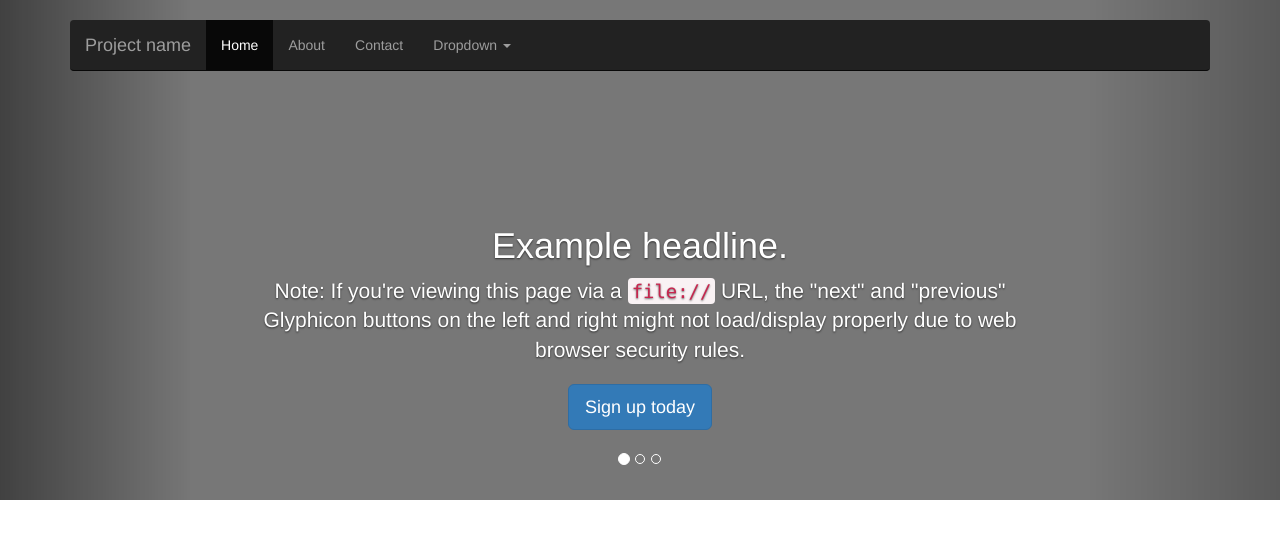
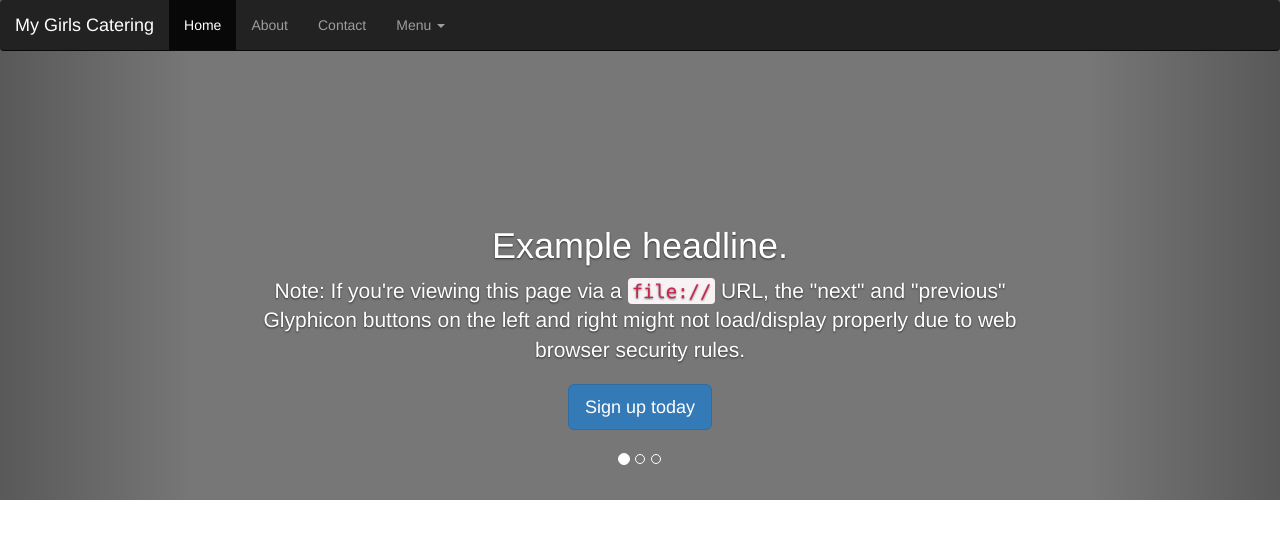
Before and after one commit to duanwalker/MyGirlsCatering, a PHP site: page /MyGirls.html in a window 1280 px wide. Shown: the top 540 px of the page. Run offline with PHP 8.4, Linux system fonts and the light colour scheme; some libraries are stand-ins or nearby versions; some web fonts are replaced.

Commit message:
fixing navbar to top and full width

```diff
--- a/MyGirls.html
+++ b/MyGirls.html
@@ -30,9 +30,9 @@
 ================================================== -->
   <body>
     <div class="navbar-wrapper">
-      <div class="container">
+      <div class="container-fullwidth">
 
-        <nav class="navbar navbar-inverse navbar-static-top">
+        <nav class="navbar navbar-inverse navbar-fixed-top">
           <div class="container">
             <div class="navbar-header">
               <button type="button" class="navbar-toggle collapsed" data-toggle="collapse" data-target="#navbar" aria-expanded="false" aria-controls="navbar">
@@ -41,7 +41,7 @@
                 <span class="icon-bar"></span>
                 <span class="icon-bar"></span>
               </button>
-              <a class="navbar-brand" href="#">Project name</a>
+              <a class="navbar-brand" href="#">My Girls Catering</a>
             </div>
             <div id="navbar" class="navbar-collapse collapse">
               <ul class="nav navbar-nav">
@@ -49,22 +49,22 @@
                 <li><a href="#about">About</a></li>
                 <li><a href="#contact">Contact</a></li>
                 <li class="dropdown">
-                  <a href="#" class="dropdown-toggle" data-toggle="dropdown" role="button" aria-haspopup="true" aria-expanded="false">Dropdown <span class="caret"></span></a>
+                  <a href="#" class="dropdown-toggle" data-toggle="dropdown" role="button" aria-haspopup="true" aria-expanded="false">Menu <span class="caret"></span></a>
                   <ul class="dropdown-menu">
-                    <li><a href="#">Action</a></li>
-                    <li><a href="#">Another action</a></li>
-                    <li><a href="#">Something else here</a></li>
+                    <li><a href="#">Breakfast</a></li>
+                    <li><a href="#">Lunch</a></li>
+                    <li><a href="#">Dinner</a></li>
                     <li role="separator" class="divider"></li>
-                    <li class="dropdown-header">Nav header</li>
-                    <li><a href="#">Separated link</a></li>
-                    <li><a href="#">One more separated link</a></li>
+                    <li class="dropdown-header">My Girls</li>
+                    <li><a href="#">Event Menu</a></li>
+                    <li><a href="#">Food Truck</a></li>
                   </ul>
                 </li>
               </ul>
-            </div>
+
           </div>
         </nav>
-
+        </div>
       </div>
     </div>
 
--- a/assets/css/carousel.css
+++ b/assets/css/carousel.css
@@ -17,17 +17,18 @@ body {
   top: 0;
   right: 0;
   left: 0;
-  z-index: 20;
+  z-index: 20;/**/
+
 }
 
 /* Flip around the padding for proper display in narrow viewports */
 .navbar-wrapper > .container {
   padding-right: 0;
-  padding-left: 0;
+  padding-left: 0;/**/
 }
 .navbar-wrapper .navbar {
   padding-right: 15px;
-  padding-left: 15px;
+  padding-left: 15px;/**/
 }
 .navbar-wrapper .navbar .container {
   width: auto;
```
